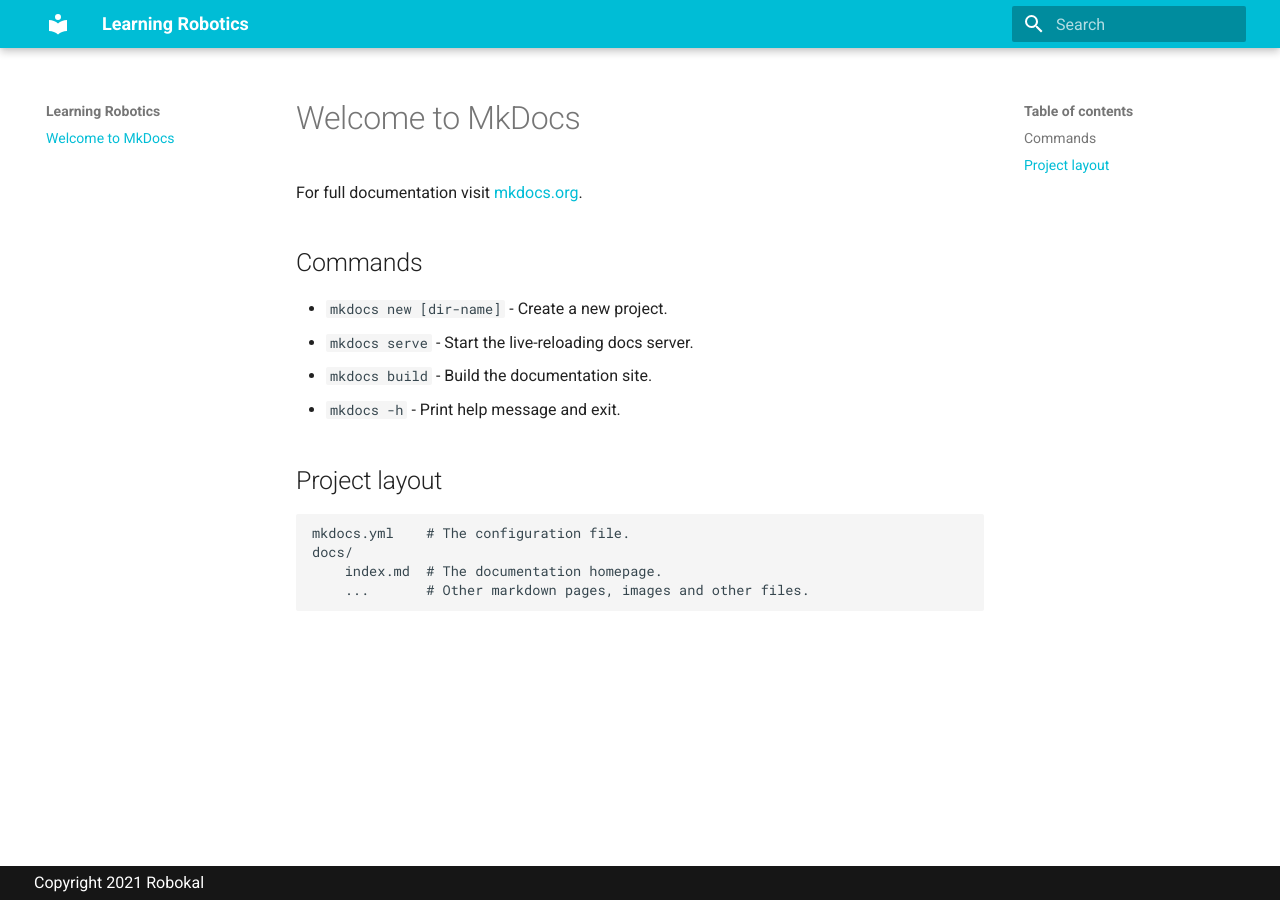
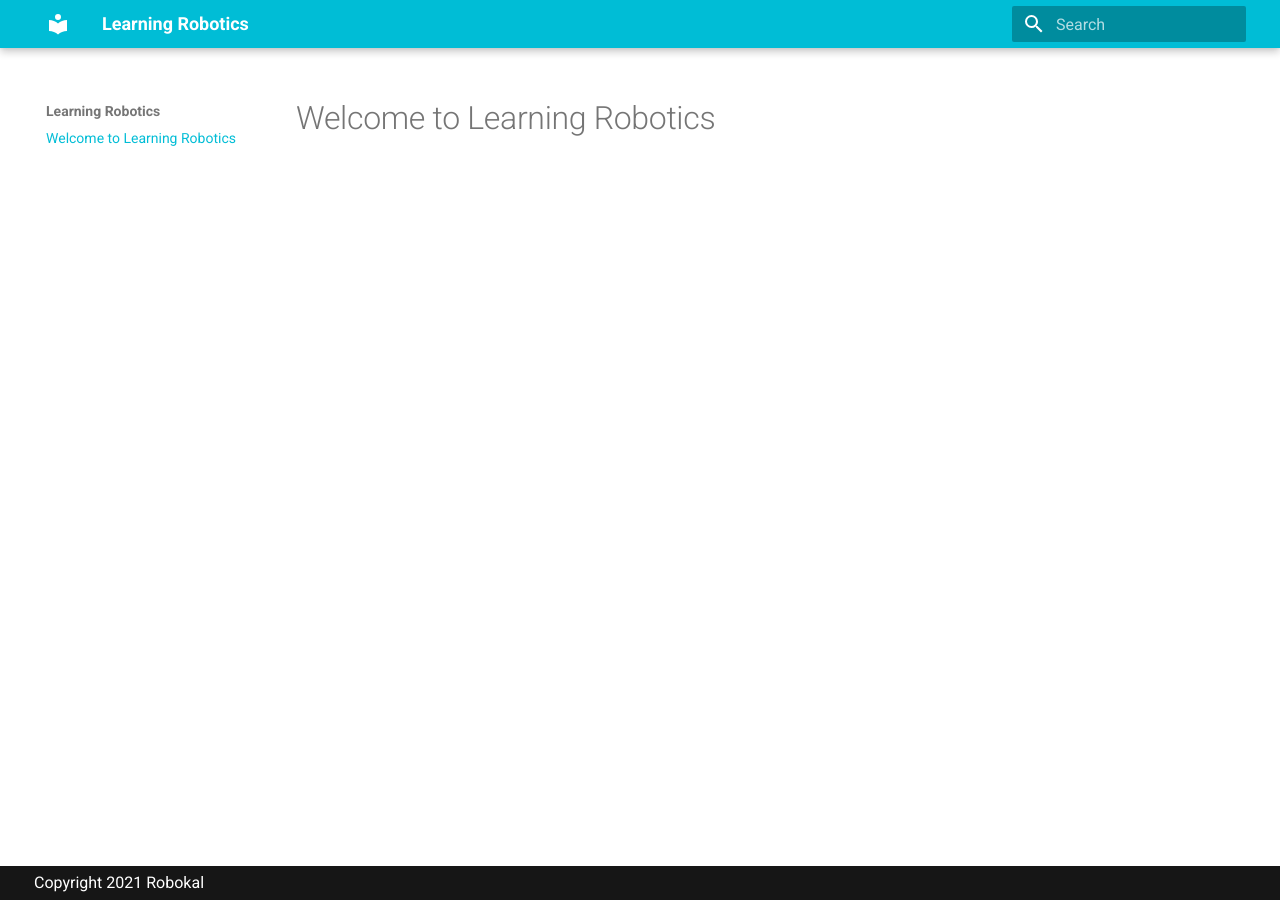
Before and after one commit to robokal/robokal-docs, an MkDocs documentation site: the page built from docs/index.md, in a window 1280 px wide. Built offline with MkDocs 1.6.1 and Material for MkDocs 9.7.7, drawn with Linux system fonts in a browser that asks for light colours.

Commit message:
Update index.md

```diff
--- a/docs/index.md
+++ b/docs/index.md
@@ -1,17 +1 @@
-# Welcome to MkDocs
-
-For full documentation visit [mkdocs.org](https://www.mkdocs.org).
-
-## Commands
-
-* `mkdocs new [dir-name]` - Create a new project.
-* `mkdocs serve` - Start the live-reloading docs server.
-* `mkdocs build` - Build the documentation site.
-* `mkdocs -h` - Print help message and exit.
-
-## Project layout
-
-    mkdocs.yml    # The configuration file.
-    docs/
-        index.md  # The documentation homepage.
-        ...       # Other markdown pages, images and other files.
+# Welcome to Learning Robotics
```
